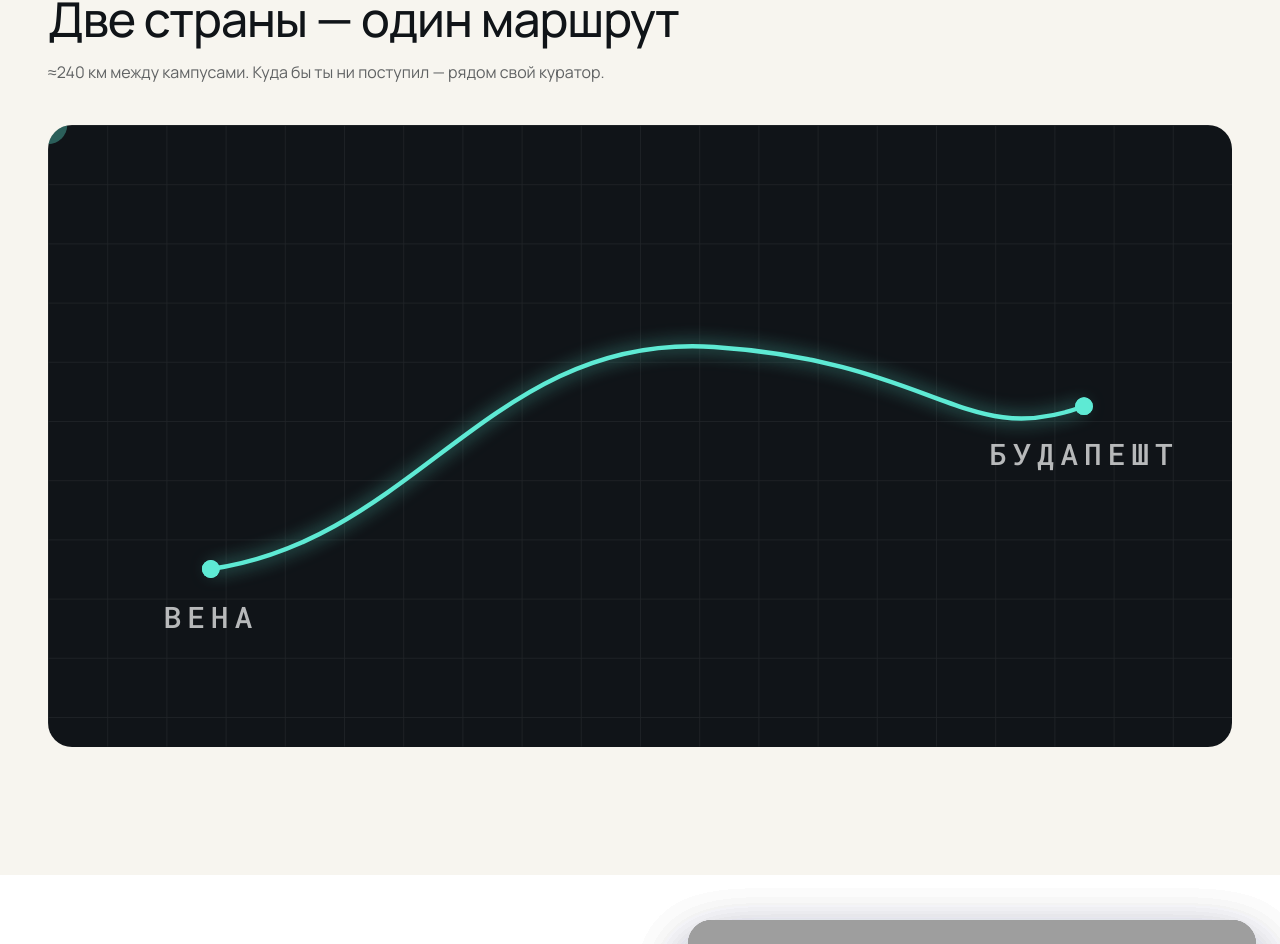
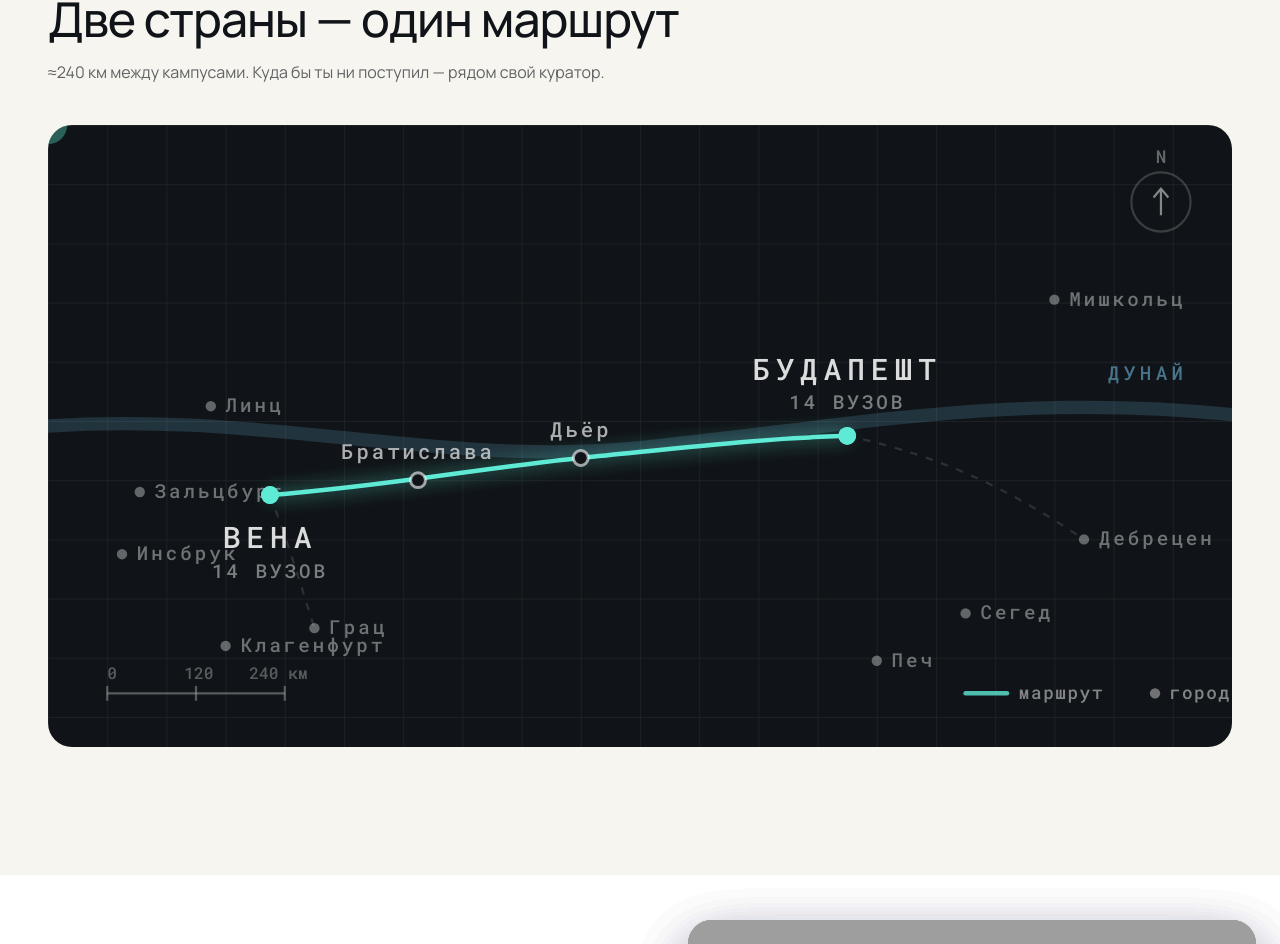
Before and after one commit to McQueeeeeen/nexora, a Next.js app: page / in a window 1280 px wide. Shown: the part 4260-5204 px from the top of the page. Built offline with nearby package versions, Linux system fonts and the light colour scheme; grey boxes are pictures that could not be loaded.

Commit message:
detail route map: danube, stops, cities, compass, scale, legend

```diff
--- a/components/RouteMap.tsx
+++ b/components/RouteMap.tsx
@@ -1,9 +1,9 @@
 import { wrap, Tag, Reveal } from "./ui";
 
-const D = "M 110,300 C 250,280 300,140 450,150 C 600,160 620,220 700,190";
+const ROUTE = "M 150,250 C 230,244 290,232 360,225 C 440,217 480,212 540,210";
 
-// Тёмная карта Вена → Будапешт: сетка, рисующаяся линия, бегущая точка,
-// пульсы на концах. Чистый SVG+CSS/SMIL, без JS и библиотек.
+// Детализированная карта: Дунай, остановки, остальные города вузов,
+// компас, масштаб, легенда. Линия рисуется, точка бежит — SVG+SMIL без JS.
 export default function RouteMap() {
   return (
     <section className="py-24 lg:py-32">
@@ -19,38 +19,111 @@ export default function RouteMap() {
         </Reveal>
         <Reveal className="mt-10">
           <div className="relative overflow-hidden rounded-2xl bg-[#101418] lg:rounded-3xl">
-            <svg viewBox="0 0 800 420" className="block h-auto w-full" role="img" aria-label="Маршрут Вена — Будапешт">
+            <svg viewBox="0 0 800 420" className="block h-auto w-full" role="img" aria-label="Детальная карта маршрута Вена — Будапешт">
               <defs>
                 <pattern id="rm-grid" width="40" height="40" patternUnits="userSpaceOnUse">
                   <path d="M 40 0 L 0 0 0 40" fill="none" stroke="rgba(255,255,255,0.07)" strokeWidth="1" />
                 </pattern>
+                <filter id="rm-soft" x="-40%" y="-40%" width="180%" height="180%">
+                  <feGaussianBlur stdDeviation="6" />
+                </filter>
               </defs>
+
               <rect width="800" height="420" fill="url(#rm-grid)" />
-              <path d={D} fill="none" stroke="rgba(255,255,255,0.14)" strokeWidth="2" />
-              <path d={D} fill="none" stroke="var(--brand-bright)" strokeWidth="3" strokeLinecap="round"
+
+              {/* Дунай */}
+              <path d="M -20,205 C 140,190 260,232 400,218 C 540,204 660,178 820,198"
+                fill="none" stroke="#7DD3FC" strokeOpacity="0.16" strokeWidth="9" strokeLinecap="round" />
+              <text x="770" y="172" textAnchor="end" fill="rgba(125,211,252,0.5)"
+                fontSize="13" letterSpacing="3" fontFamily="var(--font-mono), monospace">ДУНАЙ</text>
+
+              {/* Второстепенные ветки */}
+              <path d="M 150,250 C 165,290 172,315 180,340" fill="none" stroke="rgba(255,255,255,0.12)" strokeWidth="1.5" strokeDasharray="5 6" />
+              <path d="M 540,210 C 610,225 655,250 700,280" fill="none" stroke="rgba(255,255,255,0.12)" strokeWidth="1.5" strokeDasharray="5 6" />
+
+              {/* Остальные города вузов */}
+              {[
+                [50, 290, "Инсбрук"], [110, 190, "Линц"], [62, 248, "Зальцбург"],
+                [180, 340, "Грац"], [620, 330, "Сегед"], [700, 280, "Дебрецен"],
+                [560, 362, "Печ"], [680, 118, "Мишкольц"], [120, 352, "Клагенфурт"],
+              ].map(([x, y, name]) => (
+                <g key={name as string}>
+                  <circle cx={x as number} cy={y as number} r="3.5" fill="rgba(255,255,255,0.35)" />
+                  <text x={(x as number) + 10} y={(y as number) + 4} fill="rgba(255,255,255,0.4)"
+                    fontSize="13" letterSpacing="2" fontFamily="var(--font-mono), monospace">{name}</text>
+                </g>
+              ))}
+
+              {/* Главный маршрут */}
+              <path d={ROUTE} fill="none" stroke="rgba(255,255,255,0.14)" strokeWidth="2" />
+              <path d={ROUTE} fill="none" stroke="var(--brand-bright)" strokeWidth="3" strokeLinecap="round"
                 pathLength={100} className="route-draw route-glow" />
+
+              {/* Промежуточные остановки */}
+              {[
+                [250, 240, "Братислава"], [360, 225, "Дьёр"],
+              ].map(([x, y, name]) => (
+                <g key={name as string}>
+                  <circle cx={x as number} cy={y as number} r="5" fill="#101418" stroke="rgba(255,255,255,0.6)" strokeWidth="2" />
+                  <text x={x as number} y={(y as number) - 14} textAnchor="middle" fill="rgba(255,255,255,0.65)"
+                    fontSize="14" letterSpacing="2" fontFamily="var(--font-mono), monospace">{name}</text>
+                </g>
+              ))}
+
+              {/* Хабы */}
               <g className="route-motion">
-                <circle cx="110" cy="300" r="6" fill="var(--brand-bright)">
+                <circle cx="150" cy="250" r="6" fill="var(--brand-bright)">
                   <animate attributeName="r" values="6;26" dur="2.4s" repeatCount="indefinite" />
                   <animate attributeName="opacity" values="0.7;0" dur="2.4s" repeatCount="indefinite" />
                 </circle>
-                <circle cx="700" cy="190" r="6" fill="var(--brand-bright)">
+                <circle cx="540" cy="210" r="6" fill="var(--brand-bright)">
                   <animate attributeName="r" values="6;26" dur="2.4s" begin="1.2s" repeatCount="indefinite" />
                   <animate attributeName="opacity" values="0.7;0" dur="2.4s" begin="1.2s" repeatCount="indefinite" />
                 </circle>
                 <circle r="13" fill="var(--brand-bright)" opacity="0.35">
-                  <animateMotion dur="7s" repeatCount="indefinite" path={D} />
+                  <animateMotion dur="7s" repeatCount="indefinite" path={ROUTE} />
                 </circle>
                 <circle r="6" fill="#fff">
-                  <animateMotion dur="7s" repeatCount="indefinite" path={D} />
+                  <animateMotion dur="7s" repeatCount="indefinite" path={ROUTE} />
                 </circle>
               </g>
-              <circle cx="110" cy="300" r="6" fill="var(--brand-bright)" />
-              <circle cx="700" cy="190" r="6" fill="var(--brand-bright)" />
-              <text x="110" y="340" textAnchor="middle" fill="rgba(255,255,255,0.7)"
+              <circle cx="150" cy="250" r="6" fill="var(--brand-bright)" />
+              <circle cx="540" cy="210" r="6" fill="var(--brand-bright)" />
+              <text x="150" y="286" textAnchor="middle" fill="rgba(255,255,255,0.85)"
                 fontSize="20" letterSpacing="4" fontFamily="var(--font-mono), monospace">ВЕНА</text>
-              <text x="700" y="230" textAnchor="middle" fill="rgba(255,255,255,0.7)"
+              <text x="150" y="306" textAnchor="middle" fill="rgba(255,255,255,0.45)"
+                fontSize="13" letterSpacing="2" fontFamily="var(--font-mono), monospace">14 ВУЗОВ</text>
+              <text x="540" y="172" textAnchor="middle" fill="rgba(255,255,255,0.85)"
                 fontSize="20" letterSpacing="4" fontFamily="var(--font-mono), monospace">БУДАПЕШТ</text>
+              <text x="540" y="192" textAnchor="middle" fill="rgba(255,255,255,0.45)"
+                fontSize="13" letterSpacing="2" fontFamily="var(--font-mono), monospace">14 ВУЗОВ</text>
+
+              {/* Компас */}
+              <g transform="translate(752,52)" opacity="0.7">
+                <circle r="20" fill="none" stroke="rgba(255,255,255,0.25)" strokeWidth="1.5" />
+                <path d="M 0,9 L 0,-9 M -5,-3 L 0,-9 L 5,-3" stroke="rgba(255,255,255,0.7)" strokeWidth="1.5" fill="none" />
+                <text y="-26" textAnchor="middle" fill="rgba(255,255,255,0.5)" fontSize="12"
+                  fontFamily="var(--font-mono), monospace">N</text>
+              </g>
+
+              {/* Масштаб */}
+              <g transform="translate(40,384)" opacity="0.6">
+                <line x1="0" y1="0" x2="120" y2="0" stroke="rgba(255,255,255,0.5)" strokeWidth="1.5" />
+                <line x1="0" y1="-5" x2="0" y2="5" stroke="rgba(255,255,255,0.5)" strokeWidth="1.5" />
+                <line x1="60" y1="-5" x2="60" y2="5" stroke="rgba(255,255,255,0.5)" strokeWidth="1.5" />
+                <line x1="120" y1="-5" x2="120" y2="5" stroke="rgba(255,255,255,0.5)" strokeWidth="1.5" />
+                <text x="0" y="-10" fill="rgba(255,255,255,0.5)" fontSize="11" fontFamily="var(--font-mono), monospace">0</text>
+                <text x="52" y="-10" fill="rgba(255,255,255,0.5)" fontSize="11" fontFamily="var(--font-mono), monospace">120</text>
+                <text x="96" y="-10" fill="rgba(255,255,255,0.5)" fontSize="11" fontFamily="var(--font-mono), monospace">240 км</text>
+              </g>
+
+              {/* Легенда */}
+              <g transform="translate(620,384)" opacity="0.8">
+                <line x1="0" y1="0" x2="28" y2="0" stroke="var(--brand-bright)" strokeWidth="3" strokeLinecap="round" />
+                <text x="36" y="4" fill="rgba(255,255,255,0.6)" fontSize="12" letterSpacing="1" fontFamily="var(--font-mono), monospace">маршрут</text>
+                <circle cx="128" cy="0" r="3.5" fill="rgba(255,255,255,0.5)" />
+                <text x="138" y="4" fill="rgba(255,255,255,0.6)" fontSize="12" letterSpacing="1" fontFamily="var(--font-mono), monospace">город</text>
+              </g>
             </svg>
           </div>
         </Reveal>
```
